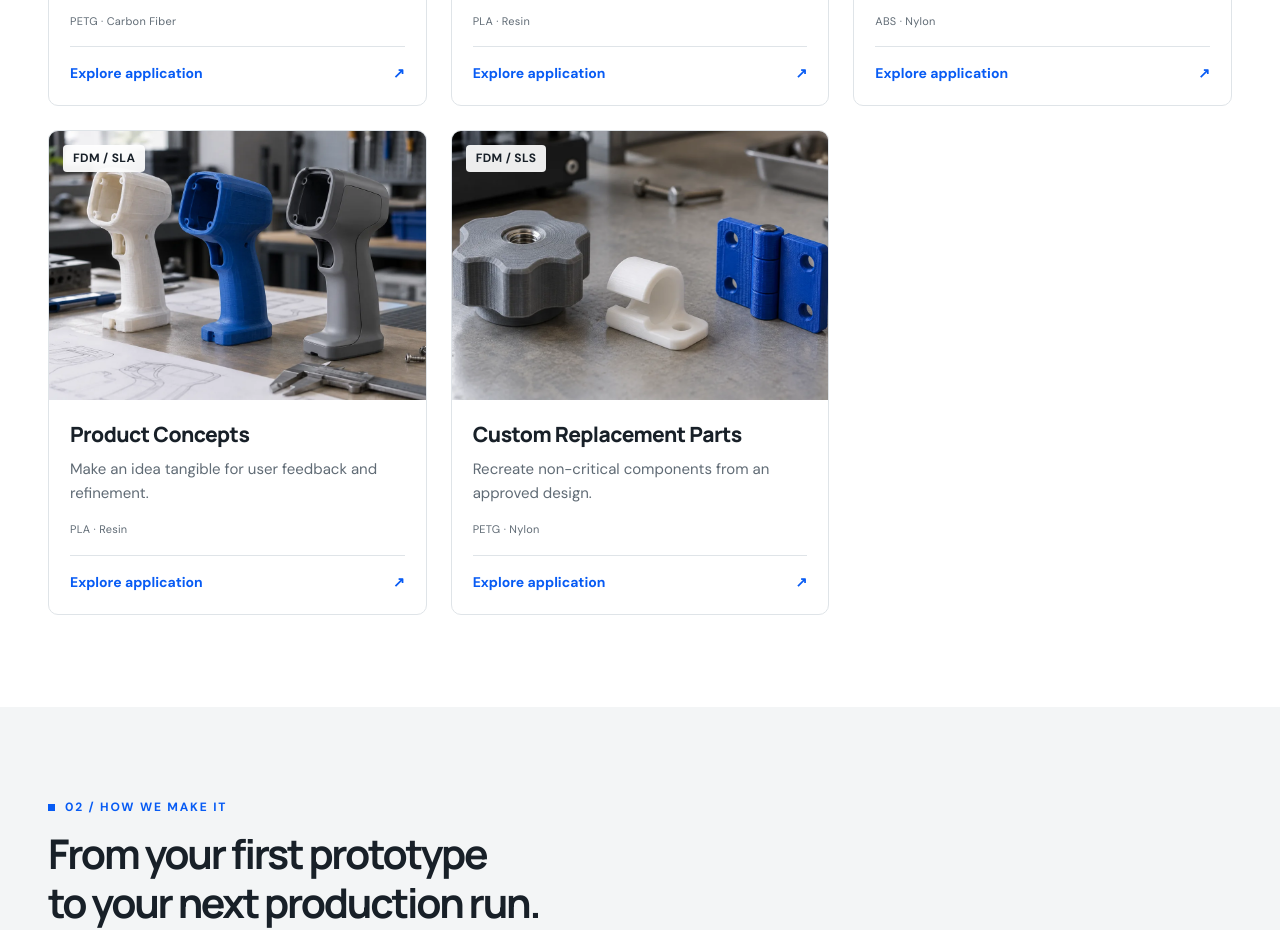
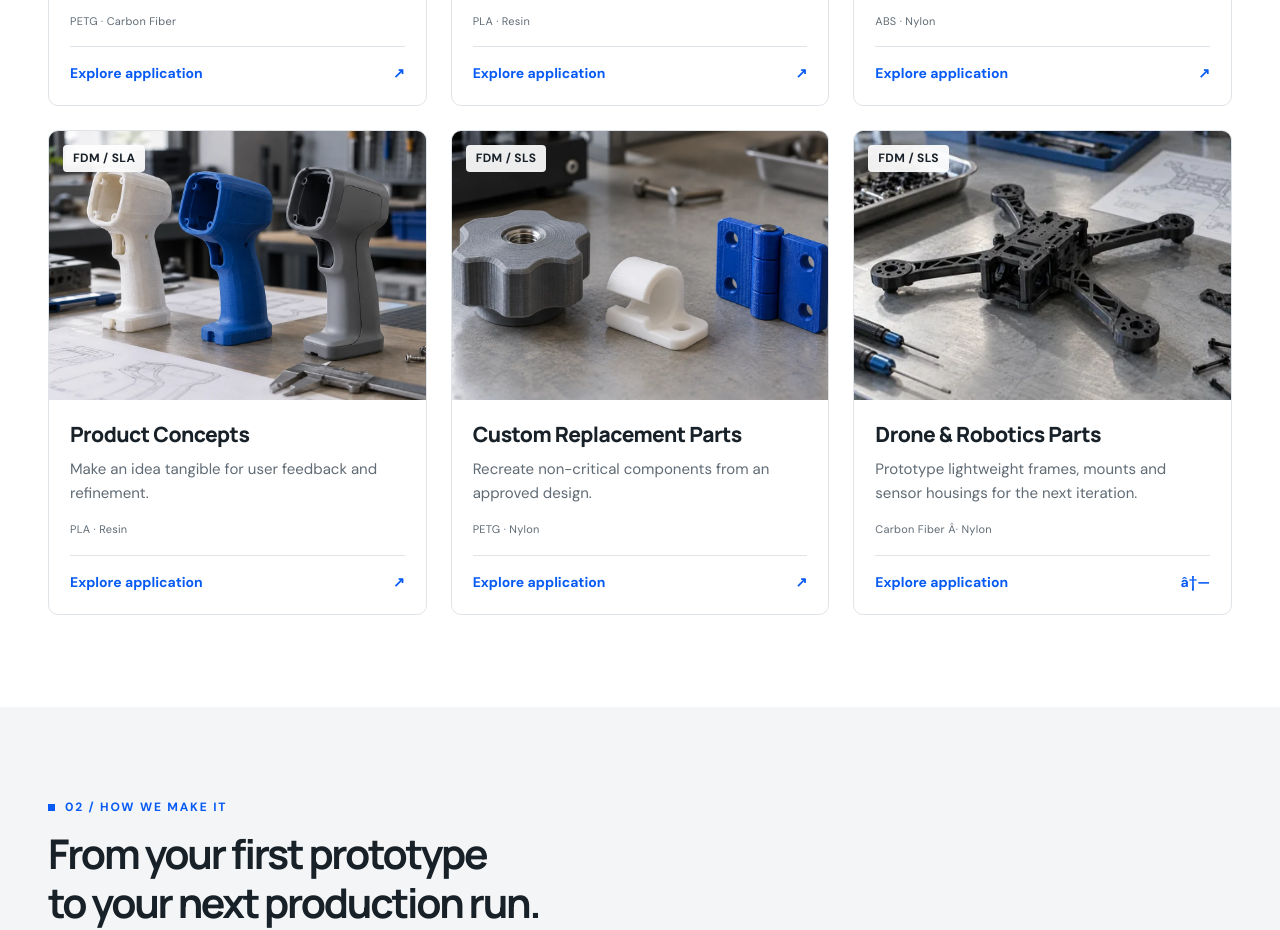
Before and after one commit to monfort536/protoforge, a website: page index.html in a window 1280 px wide. Shown: the part 1942-2872 px from the top of the page. Drawn offline with Linux system fonts and the light colour scheme.

Commit message:
issues fixedss

```diff
--- a/index.html
+++ b/index.html
@@ -235,6 +235,19 @@
                             <div class="meta">PETG · Nylon</div><a class="text-link"
                                 href="./application-replacement-parts.html">Explore application <span
                                     aria-hidden="true">↗</span></a>
+                        </div>
+                    </article>
+                    <article class="card"><a class="card-media" href="./application-drone-parts.html" tabindex="-1"
+                            aria-hidden="true"><img src="./assets/images/optimized/application-drone.webp"
+                                srcset="./assets/images/optimized/application-drone-sm.webp 480w, ./assets/images/optimized/application-drone.webp 1200w"
+                                sizes="(max-width: 767px) 100vw, 25vw" width="1200" height="800"
+                                alt="Drone and robotics parts" loading="lazy" decoding="async"><span class="tag">FDM / SLS</span></a>
+                        <div class="card-body">
+                            <h3><a href="./application-drone-parts.html">Drone &amp; Robotics Parts</a></h3>
+                            <p>Prototype lightweight frames, mounts and sensor housings for the next iteration.</p>
+                            <div class="meta">Carbon Fiber Â· Nylon</div><a class="text-link"
+                                href="./application-drone-parts.html">Explore application <span
+                                    aria-hidden="true">â†—</span></a>
                         </div>
                     </article>
                 </div>
```
